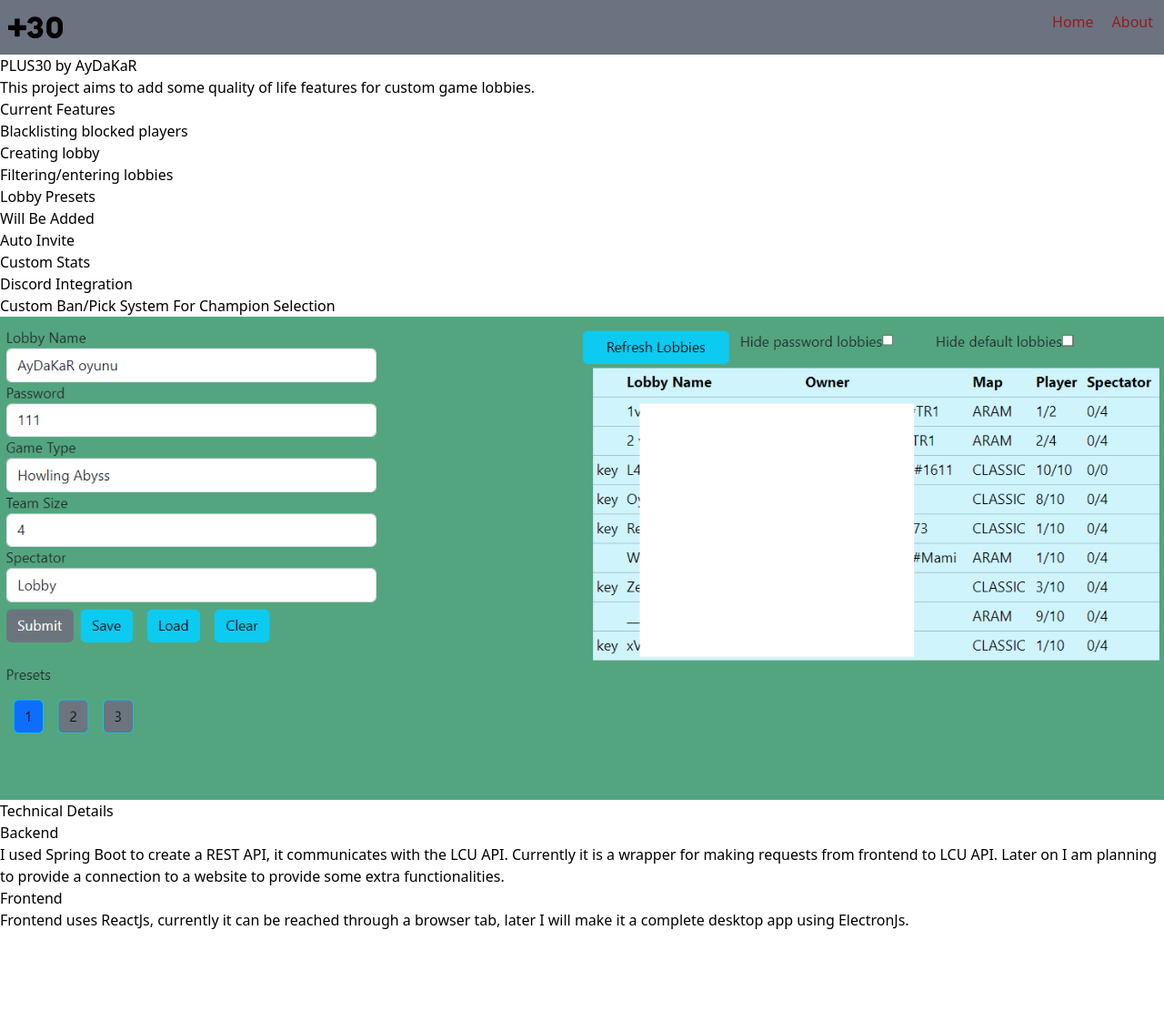
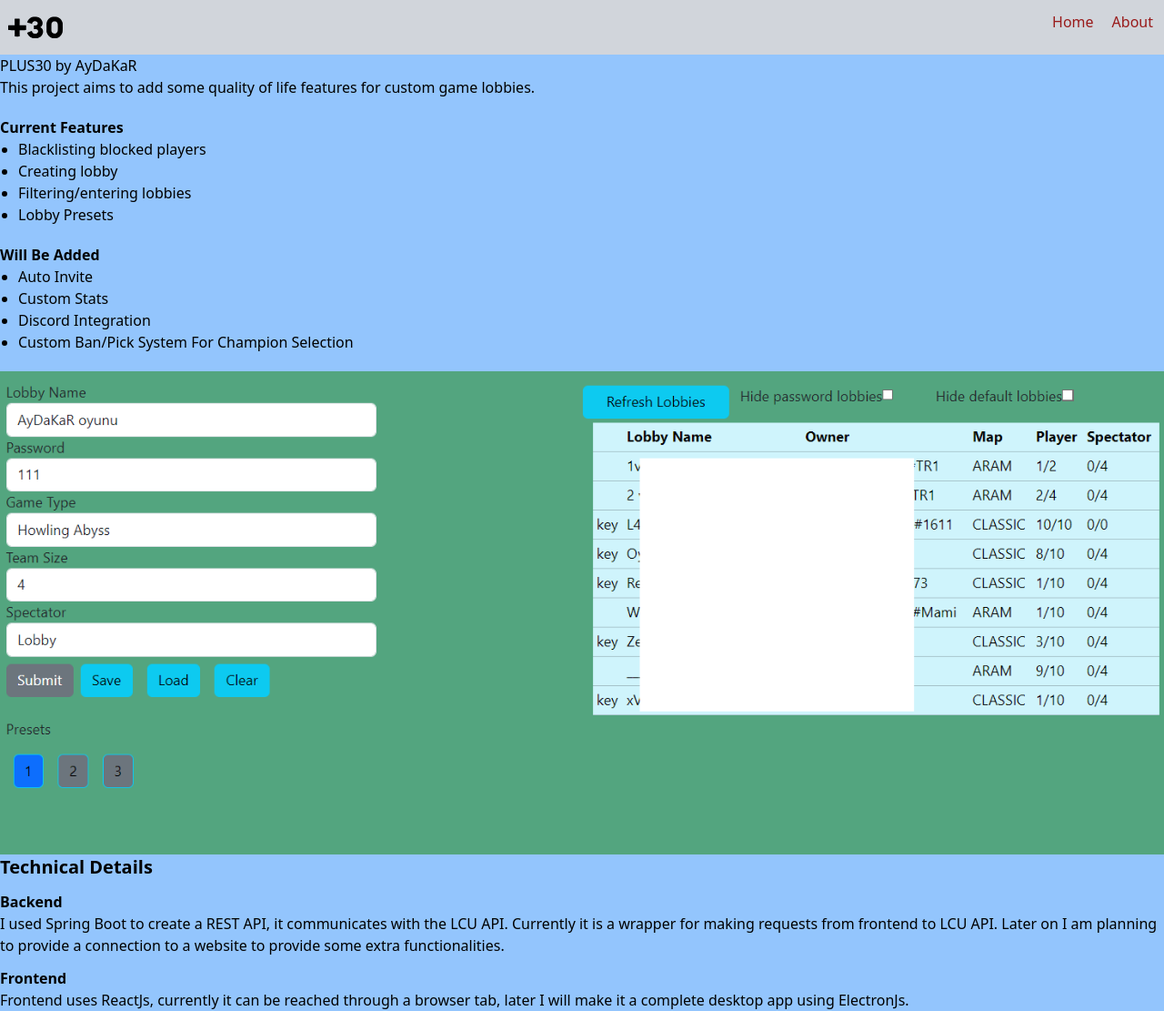
Before and after one commit to SerhatBasesgioglu/Plus30Web, a React (Create React App) app: page / in a window 1280 px wide. Shown: the whole page at 91% size. Before the commit the page ends 1023 px from the top, so only its background shows below. Built offline with nearby package versions, Linux system fonts and the light colour scheme.

Commit message:
update main page

```diff
--- a/src/components/Navbar/Navbar.jsx
+++ b/src/components/Navbar/Navbar.jsx
@@ -3,7 +3,7 @@ import "./Navbar.css";
 
 const Navbar = () => {
   return (
-    <nav className="bg-gray-500 p-3 sticky top-0 z-50">
+    <nav className="bg-gray-300 p-3 sticky top-0 z-50">
       <div className="container flex justify-between">
         <a className="text-white text-lg" href="/">
           <img className="logo mx-3 my-3" src={logo} alt="logo"></img>
--- a/src/pages/Home/Hero/Hero.jsx
+++ b/src/pages/Home/Hero/Hero.jsx
@@ -2,24 +2,21 @@ import image from "images/LolLobby.png";
 import "./Hero.css";
 const Hero = () => {
   return (
-    <>
+    <div>
       <h1>PLUS30 by AyDaKaR</h1>
 
-      <p>
-        This project aims to add some quality of life features for custom game
-        lobbies.
-      </p>
+      <p>This project aims to add some quality of life features for custom game lobbies.</p>
 
-      <h5>Current Features</h5>
-      <ul>
+      <p className="font-bold pt-5">Current Features</p>
+      <ul className="list-disc pl-5 pb-5">
         <li>Blacklisting blocked players</li>
         <li>Creating lobby</li>
         <li>Filtering/entering lobbies</li>
         <li>Lobby Presets</li>
       </ul>
 
-      <h5>Will Be Added</h5>
-      <ul>
+      <p className="font-bold">Will Be Added</p>
+      <ul className="list-disc pl-5 pb-5">
         <li>Auto Invite</li>
         <li>Custom Stats</li>
         <li>Discord Integration</li>
@@ -27,20 +24,19 @@ const Hero = () => {
       </ul>
 
       <img src={image} alt="Lobby builder screenshot" />
-      <h3>Technical Details</h3>
-      <h4>Backend</h4>
+      <p className="font-bold text-xl">Technical Details</p>
+      <p className="font-semibold pt-3">Backend</p>
       <p>
-        I used Spring Boot to create a REST API, it communicates with the LCU
-        API. Currently it is a wrapper for making requests from frontend to LCU
-        API. Later on I am planning to provide a connection to a website to
-        provide some extra functionalities.
+        I used Spring Boot to create a REST API, it communicates with the LCU API. Currently it is a wrapper for making
+        requests from frontend to LCU API. Later on I am planning to provide a connection to a website to provide some
+        extra functionalities.
       </p>
-      <h4>Frontend</h4>
+      <p className="font-semibold pt-3">Frontend</p>
       <p>
-        Frontend uses ReactJs, currently it can be reached through a browser
-        tab, later I will make it a complete desktop app using ElectronJs.
+        Frontend uses ReactJs, currently it can be reached through a browser tab, later I will make it a complete
+        desktop app using ElectronJs.
       </p>
-    </>
+    </div>
   );
 };
 
--- a/src/pages/Home/Home.jsx
+++ b/src/pages/Home/Home.jsx
@@ -3,10 +3,12 @@ import Navbar from "components/Navbar";
 
 const Home = () => {
   return (
-    <div>
+    <>
       <Navbar />
-      <Hero />
-    </div>
+      <div className="container mx-auto bg-blue-300">
+        <Hero />
+      </div>
+    </>
   );
 };
 
```
Also changed, not shown: src/images/logo.avif (deleted).
